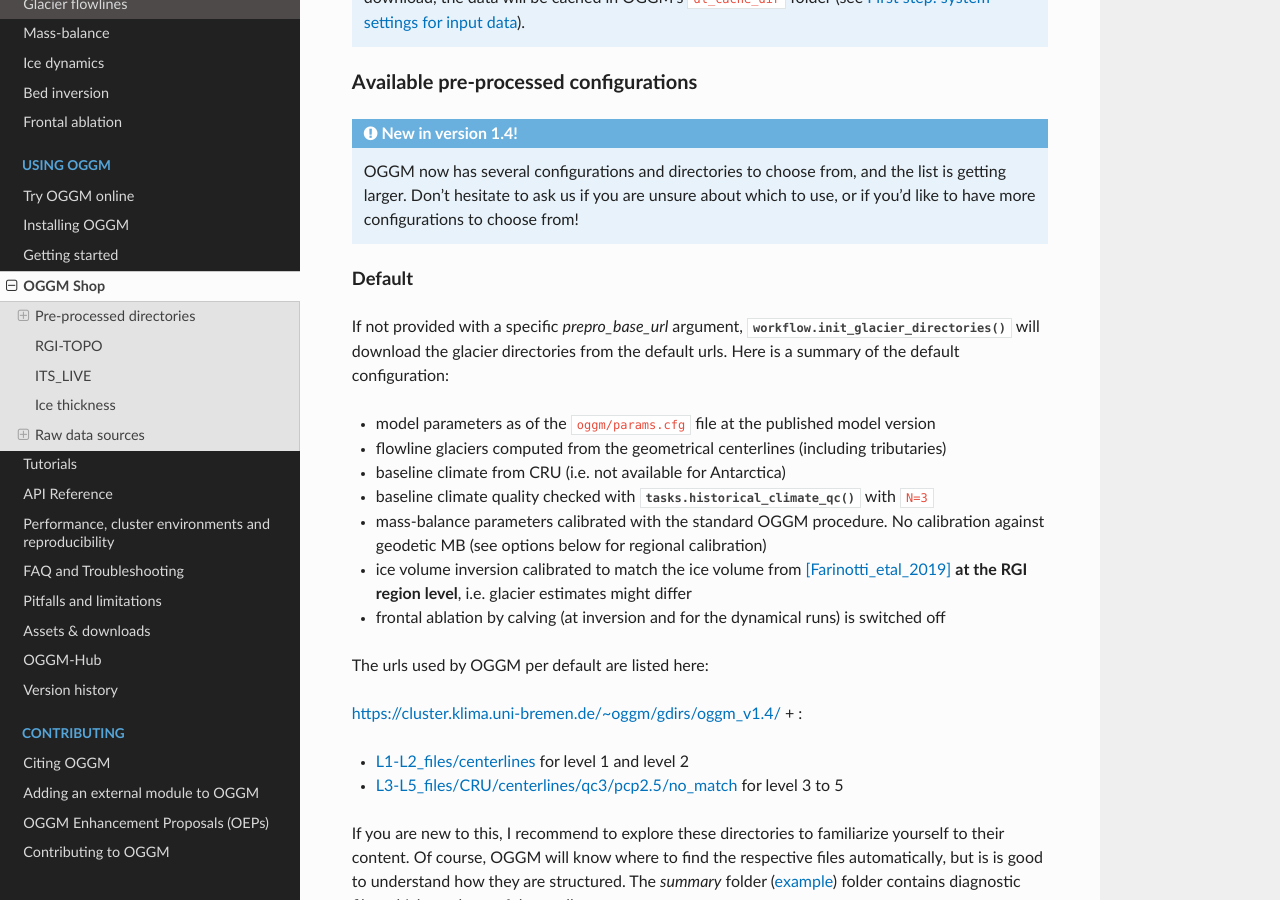
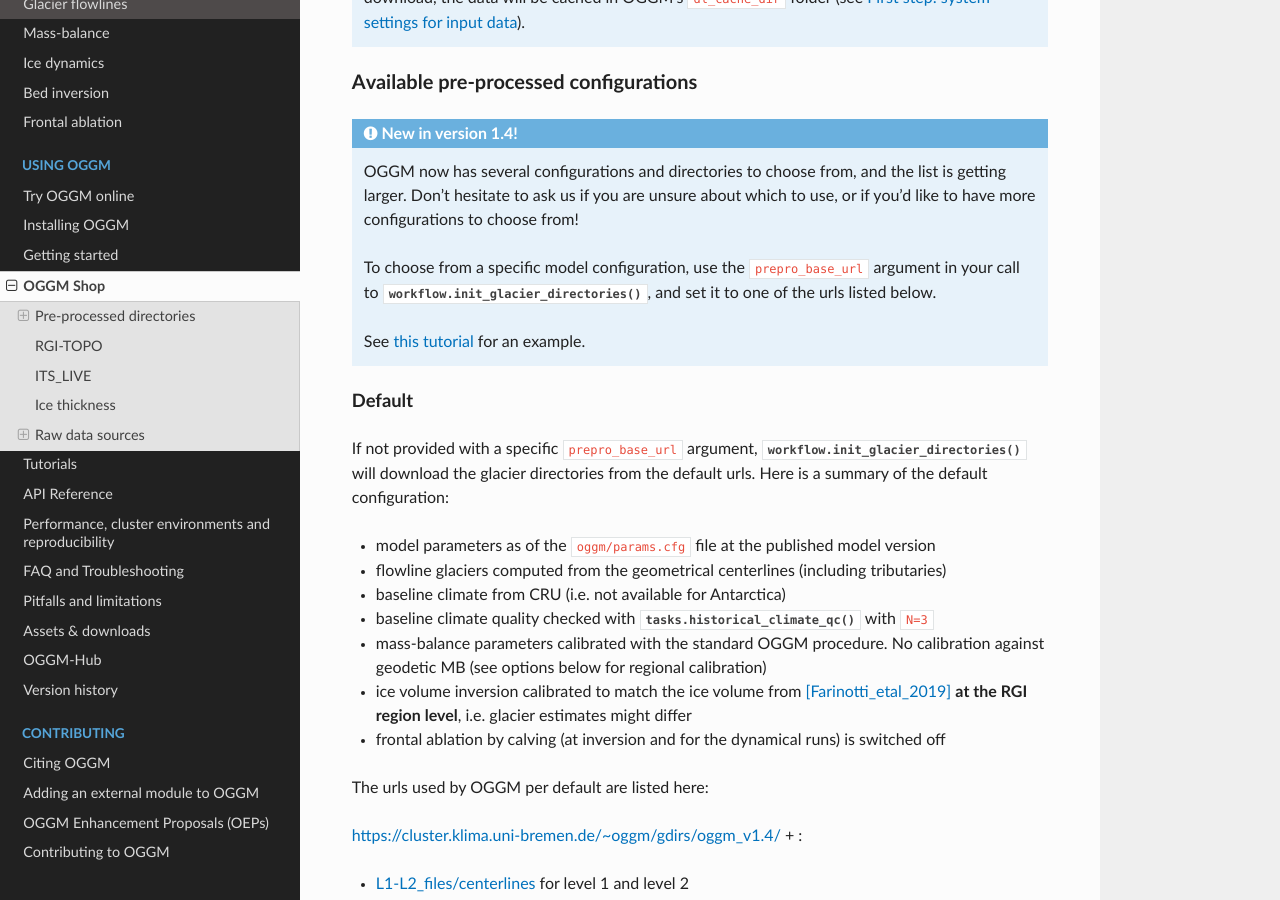
Before and after one commit to OGGM/oggm, a Sphinx documentation site: the page built from docs/input-data.rst, in a window 1280 px wide and 900 px high, scrolled down 2960 px. Built offline with Sphinx 7.4.7 and the Read the Docs theme 2.0.0, drawn with Linux system fonts in a browser that asks for light colours; the version number could not be read and is left out.

Commit message:
A few more docs

```diff
--- a/docs/flowlines.rst
+++ b/docs/flowlines.rst
@@ -205,7 +205,8 @@ centerlines. The downstream lines are computed the same way for both the
 elevation-band and geometrical flowlines.
 
 Both flowline types are available for download and for use in the OGGM
-framework.
+framework. The plot below has been obtained from the
+`centerlines versus elevation-band flowlines comparison tutorial <https://oggm.org/tutorials/notebooks/elevation_bands_vs_centerlines.html>`_.
 
 
     .. figure:: _static/eb_vs_cl.png
--- a/docs/input-data.rst
+++ b/docs/input-data.rst
@@ -166,10 +166,18 @@ Available pre-processed configurations
     unsure about which to use, or if you'd like to have more configurations
     to choose from!
 
+    To choose from a specific model configuration, use the ``prepro_base_url``
+    argument in your call to :py:func:`workflow.init_glacier_directories`,
+    and set it to one of the urls listed below.
+
+    See `this tutorial <https://oggm.org/tutorials/notebooks/elevation_bands_vs_centerlines.html>`_
+    for an example.
+
+
 Default
 ^^^^^^^
 
-If not provided with a specific `prepro_base_url` argument,
+If not provided with a specific ``prepro_base_url`` argument,
 :py:func:`workflow.init_glacier_directories` will download the glacier
 directories from the default urls. Here is a summary of the default configuration:
 
```
